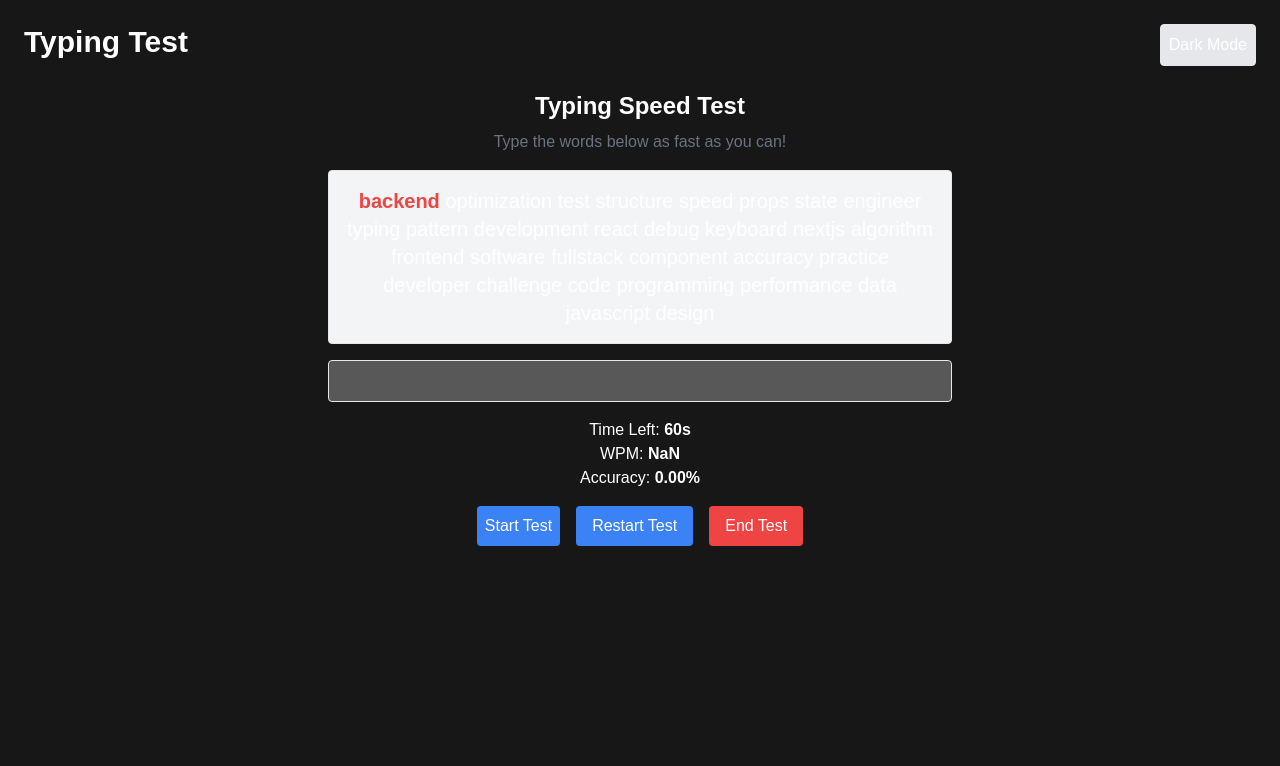
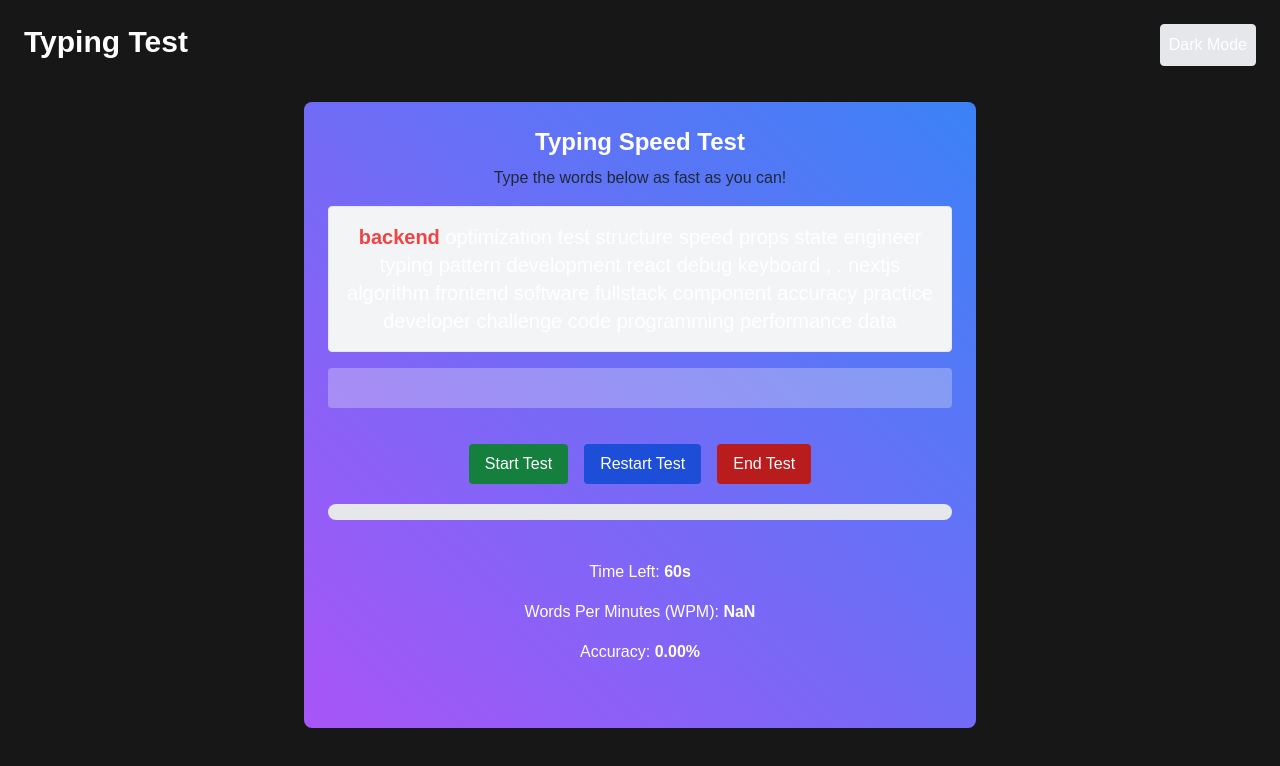
Before and after one commit to jenkx60/typing-test, a Next.js app: page / in a window 1280 px wide. Shown: the top 766 px of the page. Built offline with nearby package versions, Linux system fonts and the light colour scheme.

Commit message:
Update TypingTest.jsx

```diff
--- a/src/app/components/TypingTest.jsx
+++ b/src/app/components/TypingTest.jsx
@@ -2,14 +2,14 @@
 import React, { useState, useEffect, useRef } from 'react';
 
 const TypingTest = () => {
-    const wordList = ["nextjs", "typing", "test", "speed", "challenge", "accuracy", "practice", "keyboard", "react", "javascript", "programming", "development", "frontend", "backend", "fullstack", "software", "engineer", "developer", "code", "debug", "algorithm", "data", "structure", "performance", "optimization", "design", "pattern", "component", "state", "props"];
+    const wordList = ["nextjs", "typing", "test", "speed", "challenge", "accuracy", "practice", "keyboard", "react", "javascript", "programming", "development", "frontend", "backend", "fullstack", "software", "engineer", "developer", "code", "debug", "algorithm", "data", "structure", "performance", "optimization", "design", "pattern", "component", "state", "props", ".", ","];
 
     const getRandomWords = (num) => {
         const shuffled = wordList.sort(() => 0.5 - Math.random());
         return shuffled.slice(0, num);
     };
 
-    const [words, setWords] = useState(getRandomWords(50));
+    const [words, setWords] = useState(getRandomWords(30));
     const [wordIndex, setWordIndex] = useState(0);
     const [currentInput, setCurrentInput] = useState("");
     const [correctWords, setCorrectWords] = useState(0);
@@ -74,12 +74,16 @@ const TypingTest = () => {
         return ((correctWords / (correctWords + incorrectWords || 1)) * 100).toFixed(2);
     };
 
+    const calculateProgress = () => {
+        return ((60 - timer) / 60) * 100;
+    };
+
     return (
-        <div className='max-w-2xl mx-auto p-6 text-center'>
+        <div className='max-w-2xl mx-auto p-6 text-center mt-9 bg-gradient-to-bl from-blue-500 to-purple-500 rounded-lg'>
             <h1 className='text-2xl font-bold'>Typing Speed Test</h1>
-            <p className='mt-2 text-gray-500'>Type the words below as fast as you can!</p>
+            <p className='mt-2 text-gray-800'>Type the words below as fast as you can!</p>
 
-            <div className='mt-4 p-4 border rounded bg-gray-100 dark:bg-gray-800'>
+            <div className='mt-4 p-4 border rounded bg-gray-100 dark:bg-gray-800 dark:text-white'>
                 <p className='text-xl'>
                     {words.map((word, index) => (
                         <span key={index} className={index === wordIndex ? "text-blue-500 font-bold" : ""}>
@@ -97,29 +101,36 @@ const TypingTest = () => {
             <input
                 ref={inputRef}
                 type='text'
-                className='mt-4 w-full p-2 border rounded text-black'
+                className='mt-4 w-full p-2 rounded text-black'
                 value={currentInput}
                 onChange={handleInputChange}
                 autoFocus
                 disabled={!isRunning}
             />
 
-            <div className='mt-4'>
-                <p>Time Left: <span className='font-bold'>{timer}s</span></p>
-                <p>WPM: <span className='font-bold'>{calculateWPM()}</span></p>
-                <p>Accuracy: <span className='font-bold'>{calculateAccuracy()}%</span></p>
+            <div className='flex justify-center gap-4 my-5'>
+                <button onClick={startTest} className='mt-4 px-4 py-2 bg-green-700 hover:bg-green-500 text-white rounded'>
+                    Start Test
+                </button>
+                <button onClick={resetTest} className='mt-4 px-4 py-2 bg-blue-700 hover:bg-blue-500 text-white rounded'>
+                    Restart Test
+                </button>
+                <button onClick={endTest} className='mt-4 px-4 py-2 bg-red-700 hover:bg-red-500 text-white rounded'>
+                    End Test
+                </button>
             </div>
 
-            <div className='flex justify-center gap-4'>
-                <button onClick={startTest} className='mt-4 p-2 bg-blue-500 text-white rounded'>
-                    Start Test
-                </button>
-                <button onClick={resetTest} className='mt-4 px-4 py-2 bg-blue-500 text-white rounded'>
-                    Restart Test
-                </button>
-                <button onClick={endTest} className='mt-4 px-4 py-2 bg-red-500 text-white rounded'>
-                    End Test
-                </button>
+            <div className='my-4 h-4 w-full bg-gray-200 dark:bg-gray-700 rounded-full'>
+                <div
+                    className='h-full bg-green-500 rounded-full'
+                    style={{ width: `${calculateProgress()}%` }}
+                ></div>
+            </div>
+
+            <div className='my-10 flex flex-col gap-4'>
+                <p>Time Left: <span className='font-bold'>{timer}s</span></p>
+                <p>Words Per Minutes (WPM): <span className='font-bold'>{calculateWPM()}</span></p>
+                <p>Accuracy: <span className='font-bold'>{calculateAccuracy()}%</span></p>
             </div>
         </div>
     );
```
